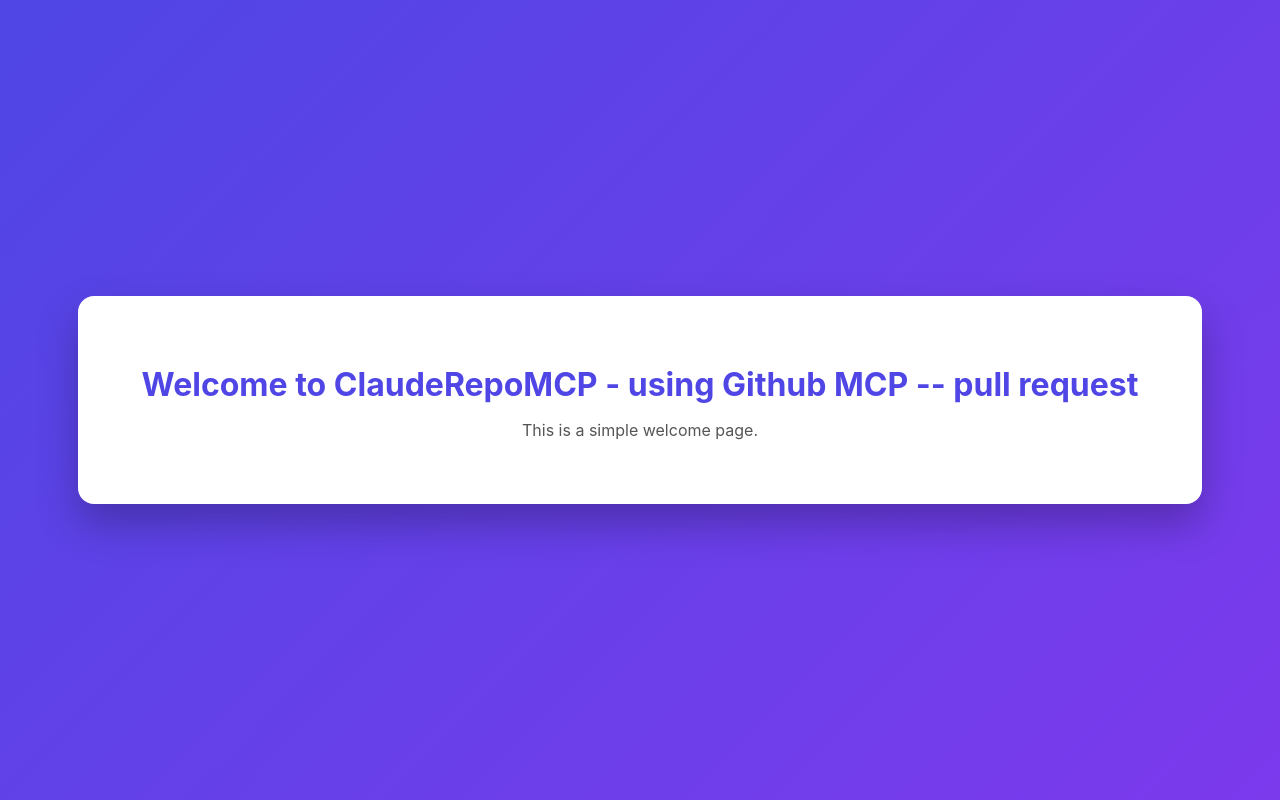
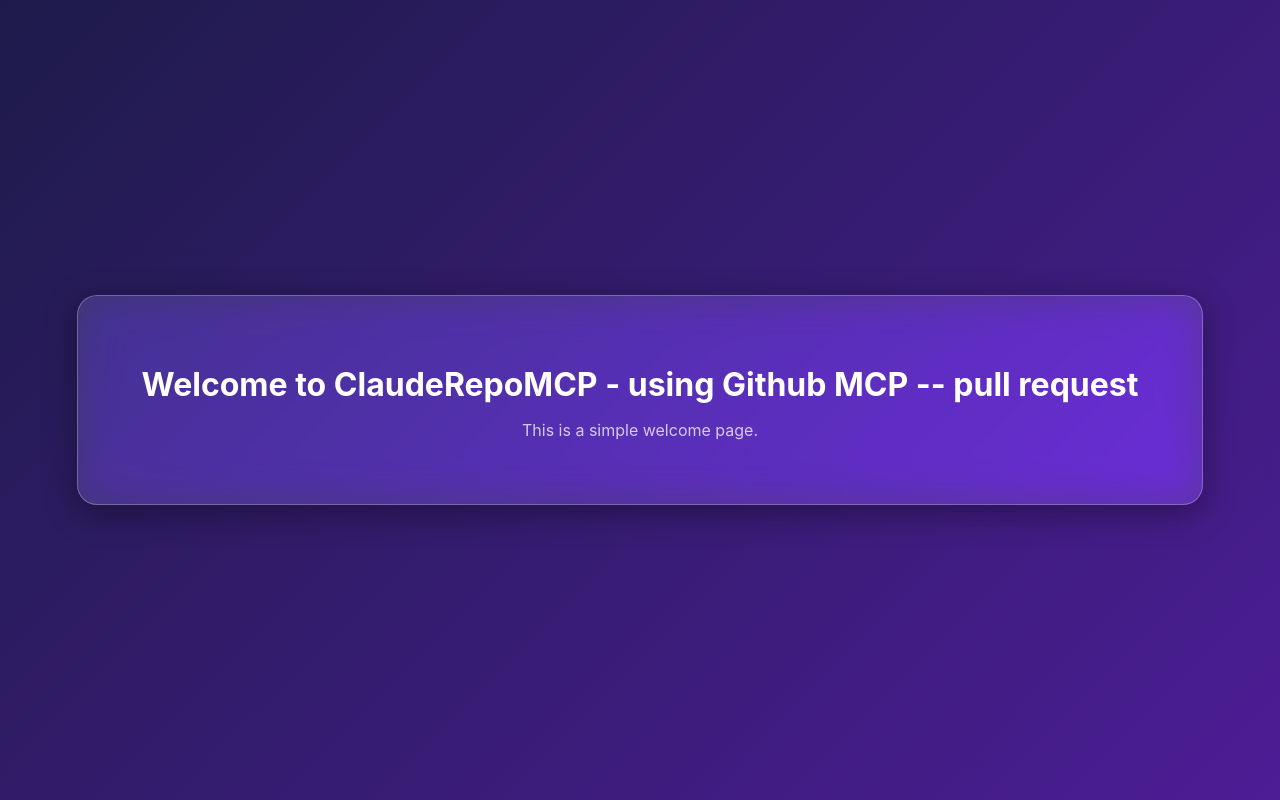
Before and after one commit to mkashifk/ClaudeRepoMCP, a plain HTML site: page index.html in a window 1280 px wide. Drawn offline with Linux system fonts and the light colour scheme.

Commit message:
Darken background and give tile a glass (frosted) look

```diff
--- a/index.html
+++ b/index.html
@@ -12,23 +12,26 @@
       justify-content: center;
       min-height: 100vh;
       font-family: -apple-system, BlinkMacSystemFont, "Segoe UI", Roboto, sans-serif;
-      background: linear-gradient(135deg, #4f46e5, #7c3aed);
+      background: linear-gradient(135deg, #1e1b4b, #4c1d95);
     }
     .tile {
       text-align: center;
-      background: #ffffff;
-      color: #222;
+      background: rgba(255, 255, 255, 0.12);
+      color: #fff;
       padding: 3rem 4rem;
-      border-radius: 16px;
-      box-shadow: 0 20px 40px rgba(0, 0, 0, 0.25);
+      border-radius: 20px;
+      border: 1px solid rgba(255, 255, 255, 0.25);
+      box-shadow: 0 8px 32px rgba(0, 0, 0, 0.37);
+      backdrop-filter: blur(20px) saturate(180%);
+      -webkit-backdrop-filter: blur(20px) saturate(180%);
     }
     h1 {
       font-size: 2rem;
       margin-bottom: 0.5rem;
-      color: #4f46e5;
+      color: #fff;
     }
     p {
-      color: #555;
+      color: rgba(255, 255, 255, 0.75);
     }
   </style>
 </head>
```
